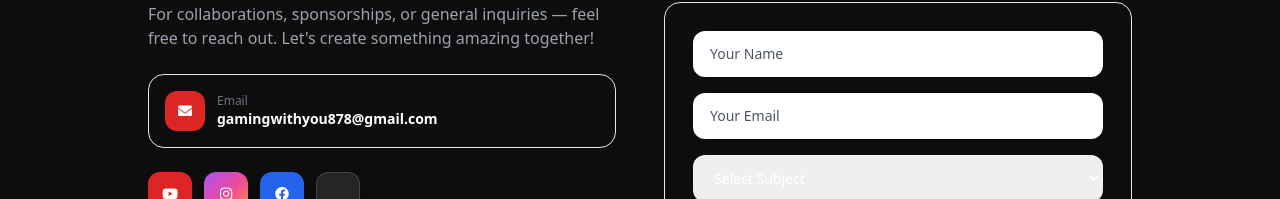
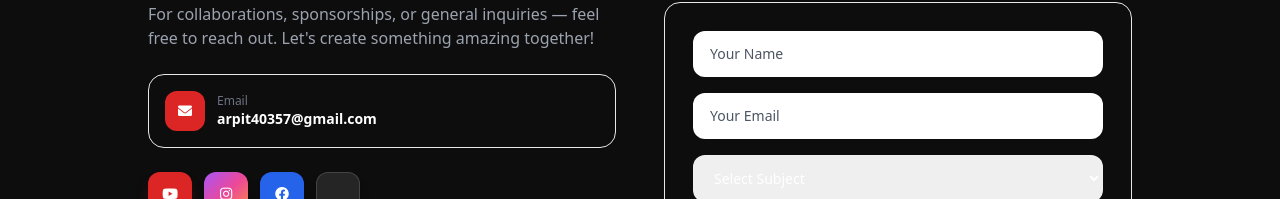
Before and after one commit to Truehars/webproject, a React (Vite) app: page / in a window 1280 px wide. Shown: the part 7556-7755 px from the top of the page. Built offline with nearby package versions, Linux system fonts and the light colour scheme; the HTML template or start-up script is replaced by a standard one.

Commit message:
Update contact email from gamingwithyou878@gmail.com to arpit40357@gmail.com

```diff
--- a/src/App.jsx
+++ b/src/App.jsx
@@ -476,7 +476,7 @@ export default function App() {
               <p className={`text-sm sm:text-base leading-relaxed ${dark ? 'text-gray-400' : 'text-gray-600'}`}>
                 For collaborations, sponsorships, or general inquiries — feel free to reach out. Let's create something amazing together!
               </p>
-              <a href="mailto:gamingwithyou878@gmail.com"
+              <a href="mailto:arpit40357@gmail.com"
                 className={`flex items-center gap-3 p-3 sm:p-4 rounded-2xl border transition-all hover:-translate-y-0.5 ${
                   dark ? 'bg-white/4 border-white/8 hover:border-red-500/30' : 'bg-gray-50 border-gray-200 hover:border-red-200'
                 }`}>
@@ -485,7 +485,7 @@ export default function App() {
                 </div>
                 <div>
                   <p className={`text-[10px] sm:text-xs font-medium ${dark ? 'text-gray-500' : 'text-gray-400'}`}>Email</p>
-                  <p className={`font-semibold text-xs sm:text-sm ${dark ? 'text-white' : 'text-gray-900'}`}>gamingwithyou878@gmail.com</p>
+                  <p className={`font-semibold text-xs sm:text-sm ${dark ? 'text-white' : 'text-gray-900'}`}>arpit40357@gmail.com</p>
                 </div>
               </a>
               <div className="flex gap-3">
```
